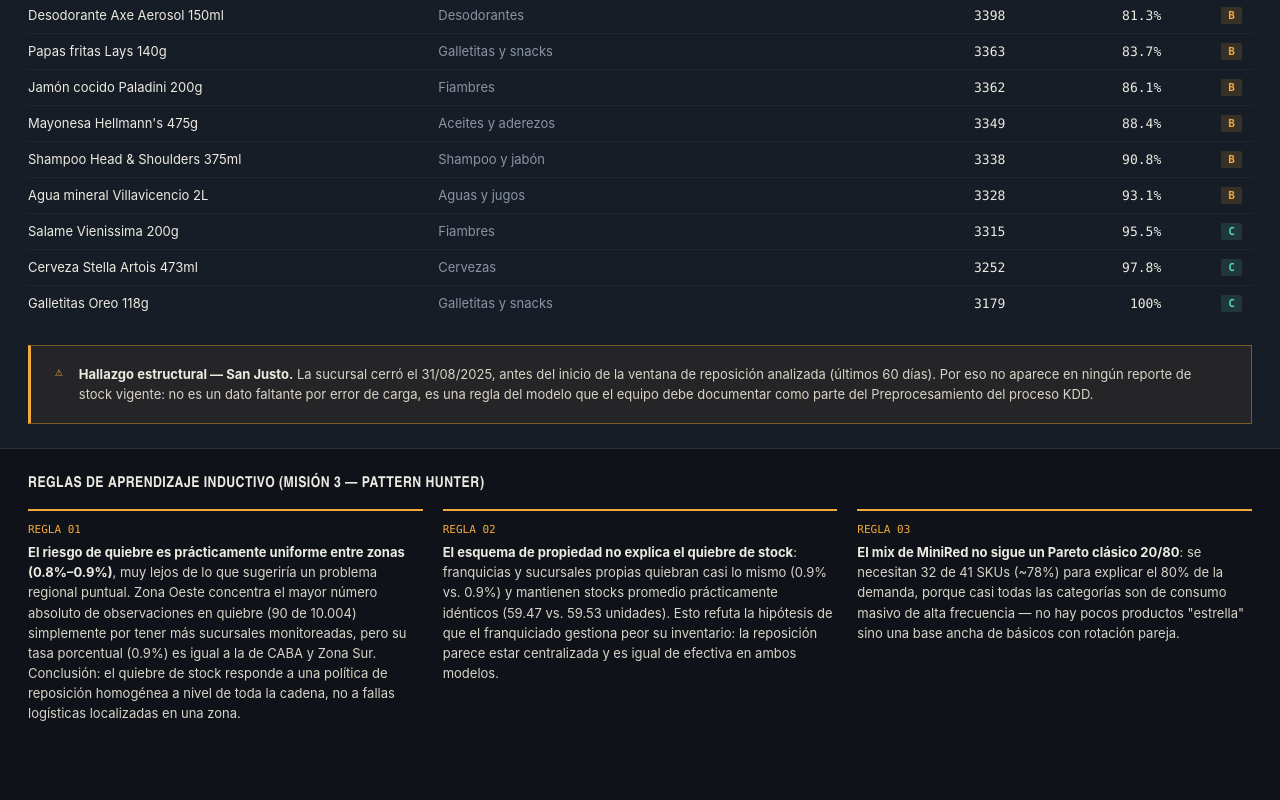
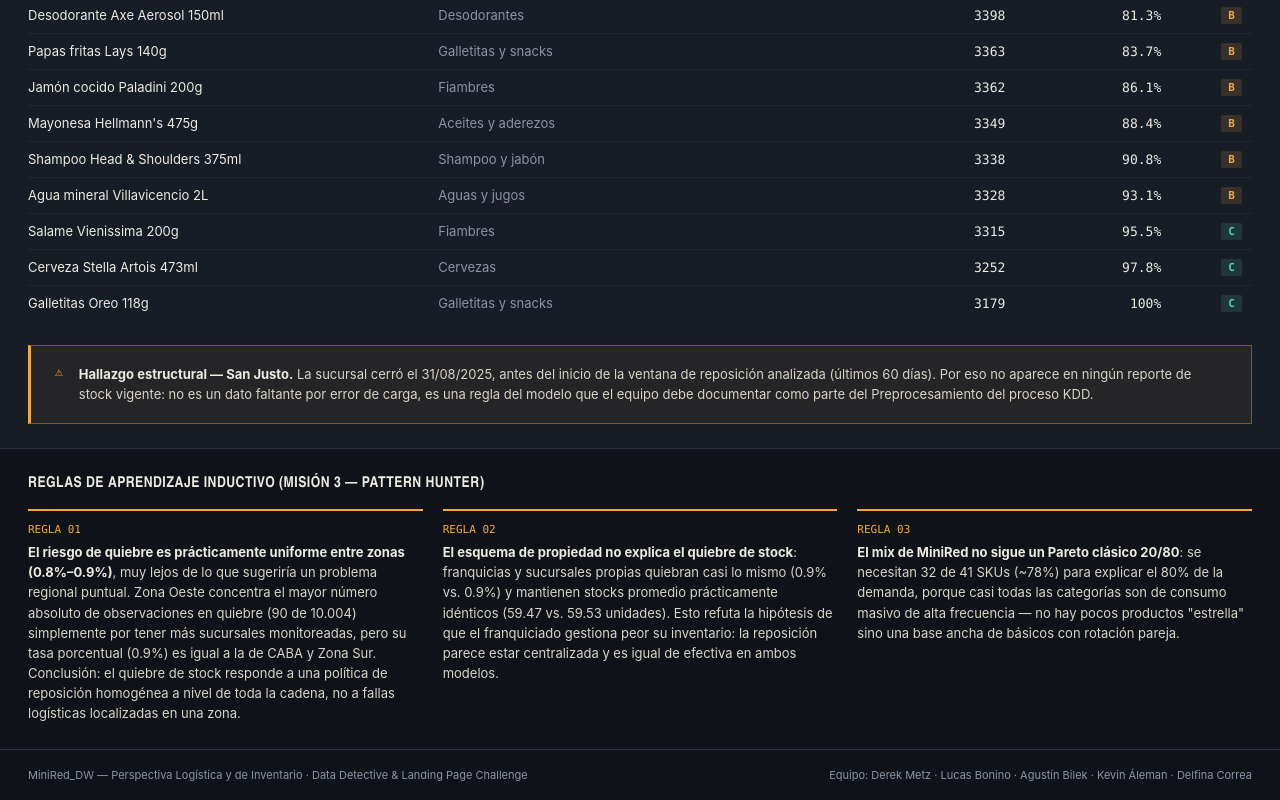
Before and after one commit to Wladek13/MiniRed, a plain HTML site: page index.html in a window 1280 px wide. Shown: the part 3881-4681 px from the top of the page. Before the commit the page ends 4630 px from the top, so only its background shows below. Drawn offline with Linux system fonts and the light colour scheme.

Commit message:
Add files via upload

```diff
--- a/index.html
+++ b/index.html
@@ -240,6 +240,11 @@
   </div>
 
 </div>
+
+<footer>
+  <span>MiniRed_DW — Perspectiva Logística y de Inventario · Data Detective &amp; Landing Page Challenge</span>
+  <span>Equipo: Derek Metz · Lucas Bonino · Agustín Bilek · Kevin Áleman · Delfina Correa</span>
+</footer>
 
 <script>
 const DATA = {
```
